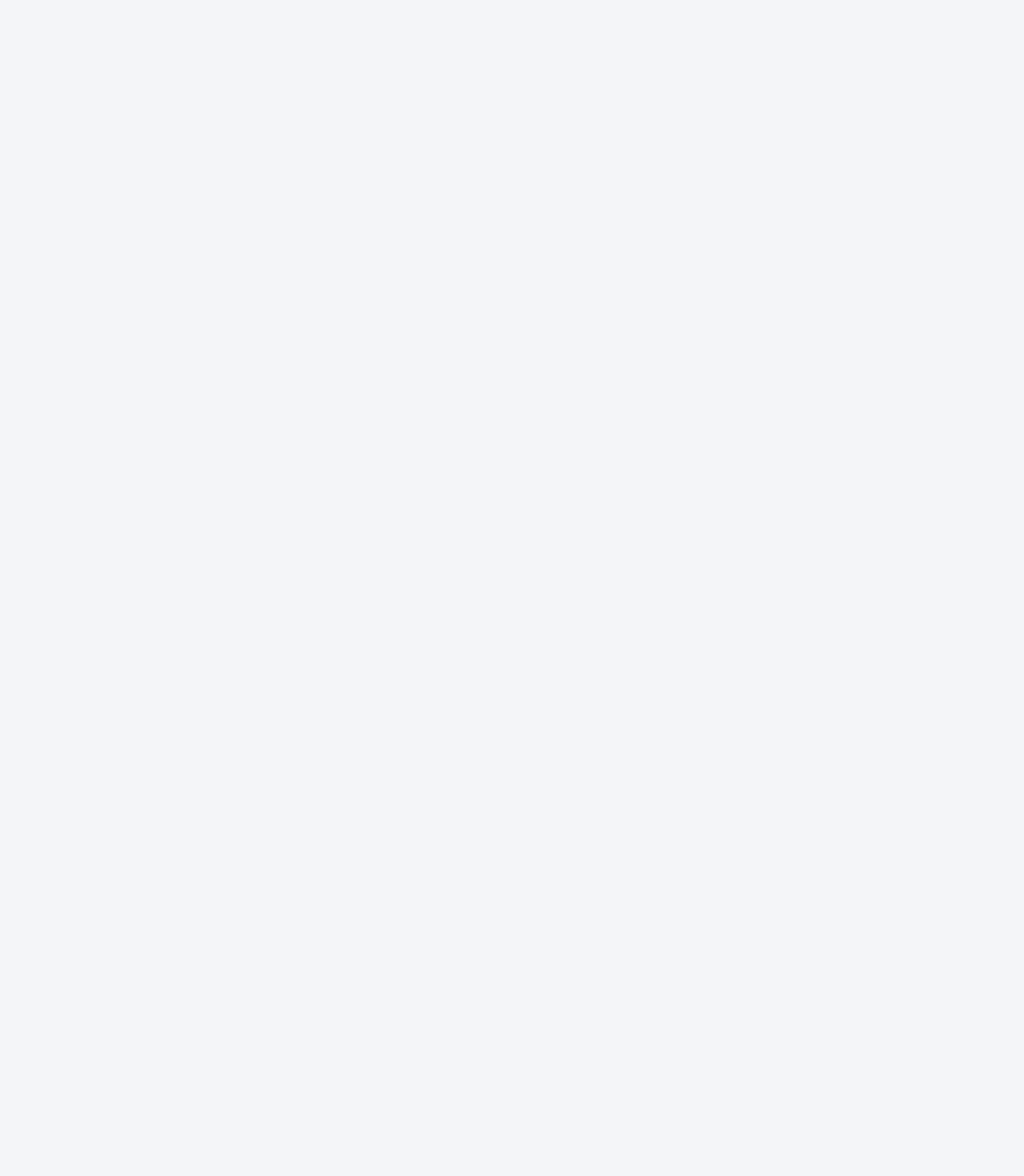
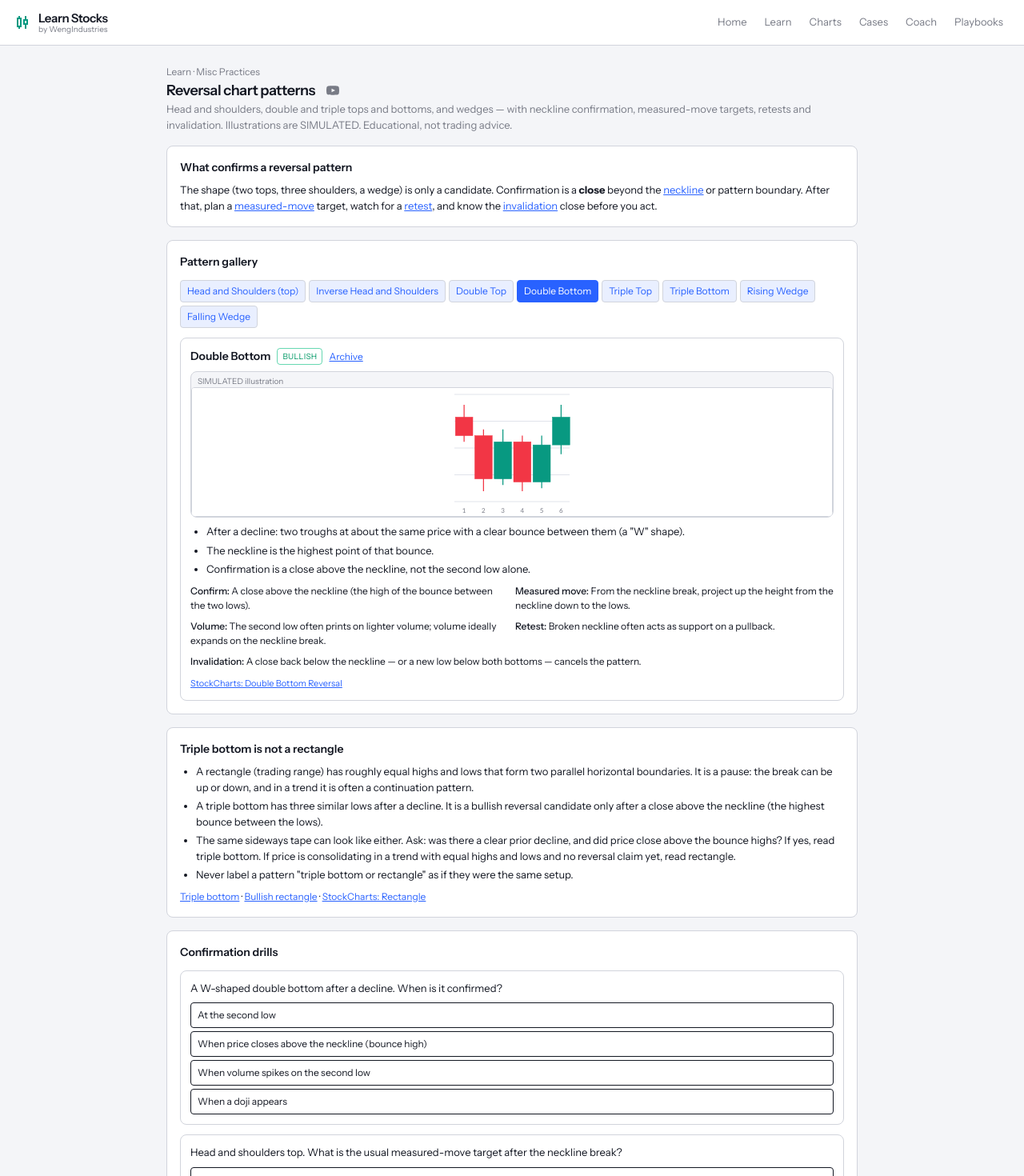
Before and after one commit to Siphon880gh/Stocks-Trainer, a React (Vite) app: page /practice/reversal-charts in a window 1280 px wide. Before the commit this address had no page. Shown: the top 1470 px of the page at 80% size. Before the commit the page ends 800 px from the top, so only its background shows below. Built offline with nearby package versions, Linux system fonts and the light colour scheme.

Commit message:
Add the reversal chart patterns practice page.

```diff
--- a/src/App.tsx
+++ b/src/App.tsx
@@ -27,6 +27,7 @@ import PracticeNewsBiases from "./pages/practice/NewsBiases";
 import PracticeAlgoTrading from "./pages/practice/AlgoTrading";
 import PracticeChartingApps from "./pages/practice/ChartingApps";
 import PracticeCryptoCandles from "./pages/practice/CryptoCandles";
+import PracticeReversalCharts from "./pages/practice/ReversalCharts";
 import Cases from "./pages/Cases";
 import CasePlayer from "./pages/CasePlayer";
 import Coach from "./pages/Coach";
@@ -85,6 +86,7 @@ export default function App() {
           <Route path="practice/algo-trading" element={<PracticeAlgoTrading />} />
           <Route path="practice/charting-apps" element={<PracticeChartingApps />} />
           <Route path="practice/crypto-candles" element={<PracticeCryptoCandles />} />
+          <Route path="practice/reversal-charts" element={<PracticeReversalCharts />} />
           <Route path="cases" element={<Cases />} />
           <Route path="cases/:caseId" element={<CasePlayer />} />
           <Route path="coach" element={<Coach />} />
--- a/src/pages/Training.tsx
+++ b/src/pages/Training.tsx
@@ -172,6 +172,7 @@ export default function Training() {
                   g.id === "algo-trading" ||
                   g.id === "charting-apps" ||
                   g.id === "crypto-candles" ||
+                  g.id === "reversal-charts" ||
                   g.id === "equity-patterns" ||
                   g.id === "equity-literacy" ||
                   g.id === "financial-literacy" ||
--- /dev/null
+++ b/src/pages/practice/ReversalCharts.tsx
@@ -0,0 +1,145 @@
+import { useState } from "react";
+import { Link } from "react-router-dom";
+import PracticeShell from "../../components/PracticeShell";
+import CandlestickChart from "../../components/CandlestickChart";
+import { markMiscPracticeDone } from "../../lib/miscPractices";
+import { PATTERN_OHLC } from "../../lib/ohlcData";
+import {
+  CONFIRM_DRILLS, RECTANGLE_VS_TRIPLE, REVERSAL_PATTERNS, SRC, type RevId,
+} from "../../lib/reversalCharts";
+import { cn } from "../../lib/utils";
+
+const term = (id: string, label: string) => (
+  <Link to={`/archive?tab=literacy&open=${id}`} className="text-primary underline">{label}</Link>
+);
+
+/** /practice/reversal-charts: deepen classic reversal chart patterns with neckline, measured move, retest and failure. */
+export default function PracticeReversalCharts() {
+  const [open, setOpen] = useState<RevId | null>("double-bottom");
+  const [picks, setPicks] = useState<Record<string, string>>({});
+  const choose = (id: string, v: string) => {
+    if (picks[id]) return;
+    const next = { ...picks, [id]: v };
+    setPicks(next);
+    if (CONFIRM_DRILLS.every((d) => next[d.id])) markMiscPracticeDone("reversal-charts");
+  };
+  const active = REVERSAL_PATTERNS.find((p) => p.id === open) ?? REVERSAL_PATTERNS[0]!;
+  const bars = PATTERN_OHLC[active.chartKey] ?? [];
+  const right = CONFIRM_DRILLS.filter((d) => picks[d.id] === d.answer).length;
+
+  return (
+    <PracticeShell
+      title="Reversal chart patterns"
+      blurb="Head and shoulders, double and triple tops and bottoms, and wedges — with neckline confirmation, measured-move targets, retests and invalidation. Illustrations are SIMULATED. Educational, not trading advice."
+    >
+      <section className="panel p-4 space-y-2 text-[13px]" data-testid="rev-intro">
+        <p className="font-semibold text-[14px]">What confirms a reversal pattern</p>
+        <p>
+          The shape (two tops, three shoulders, a wedge) is only a candidate. Confirmation is a{" "}
+          <strong>close</strong> beyond the {term("neckline", "neckline")} or pattern boundary. After that, plan a{" "}
+          {term("measured-move", "measured-move")} target, watch for a {term("pattern-retest", "retest")}, and know the{" "}
+          {term("pattern-invalidation", "invalidation")} close before you act.
+        </p>
+      </section>
+
+      <section className="panel p-4 space-y-3 text-[13px]" data-testid="rev-gallery">
+        <p className="font-semibold text-[14px]">Pattern gallery</p>
+        <div className="flex flex-wrap gap-1">
+          {REVERSAL_PATTERNS.map((p) => (
+            <button
+              key={p.id}
+              type="button"
+              data-rev={p.id}
+              onClick={() => setOpen(p.id)}
+              className={cn(
+                "px-2 py-1 rounded border text-[12px]",
+                open === p.id ? "bg-primary text-white border-primary" : "border-line bg-primary/10 text-primary",
+              )}
+            >
+              {p.name}
+            </button>
+          ))}
+        </div>
+        <div className="panel p-3 space-y-2" data-testid="rev-detail" data-active={active.id}>
+          <div className="flex flex-wrap items-center gap-2">
+            <p className="font-semibold text-[14px]">{active.name}</p>
+            <span className={cn("text-[10px] font-mono uppercase tracking-wide rounded border px-1.5 py-0.5", active.side === "bullish" ? "border-emerald-500/60 text-emerald-600" : "border-rose-500/60 text-rose-600")}>
+              {active.side}
+            </span>
+            <Link to={`/archive?tab=patterns&open=${active.id}`} className="text-[12px] text-primary underline">Archive</Link>
+          </div>
+          {bars.length ? (
+            <div className="rounded-lg bg-background-dark border border-line overflow-hidden">
+              <p className="text-[10px] text-muted px-2 pt-1">SIMULATED illustration</p>
+              <CandlestickChart data={bars} height={160} showScaleControls={false} compact />
+            </div>
+          ) : null}
+          <ul className="list-disc pl-5 space-y-1">
+            {active.recognise.map((r) => <li key={r}>{r}</li>)}
+          </ul>
+          <div className="grid sm:grid-cols-2 gap-2 text-[12px]">
+            <p><span className="font-medium">Confirm: </span>{active.confirm}</p>
+            <p><span className="font-medium">Measured move: </span>{active.measured}</p>
+            <p><span className="font-medium">Volume: </span>{active.volume}</p>
+            <p><span className="font-medium">Retest: </span>{active.retest}</p>
+            <p className="sm:col-span-2"><span className="font-medium">Invalidation: </span>{active.failure}</p>
+          </div>
+          <a href={active.source.url} target="_blank" rel="noopener noreferrer" className="text-[11px] text-primary underline">{active.source.label}</a>
+        </div>
+      </section>
+
+      <section className="panel p-4 space-y-2 text-[13px]" data-testid="rev-rectangle">
+        <p className="font-semibold text-[14px]">{RECTANGLE_VS_TRIPLE.title}</p>
+        <ul className="list-disc pl-5 space-y-1">{RECTANGLE_VS_TRIPLE.points.map((p) => <li key={p}>{p}</li>)}</ul>
+        <p className="text-[12px]">
+          <Link to="/archive?tab=patterns&open=triple-bottom" className="text-primary underline">Triple bottom</Link>
+          {" · "}
+          <Link to="/archive?tab=patterns&open=bullish-rectangle" className="text-primary underline">Bullish rectangle</Link>
+          {" · "}
+          <a href={RECTANGLE_VS_TRIPLE.source.url} target="_blank" rel="noopener noreferrer" className="text-primary underline">{RECTANGLE_VS_TRIPLE.source.label}</a>
+        </p>
+      </section>
+
+      <section className="panel p-4 space-y-3 text-[13px]" data-testid="rev-drills">
+        <p className="font-semibold text-[14px]">Confirmation drills</p>
+        {CONFIRM_DRILLS.map((d) => (
+          <div key={d.id} className="panel p-3 space-y-2" data-drill={d.id}>
+            <p>{d.question}</p>
+            <div className="flex flex-col gap-1">
+              {d.options.map((o) => (
+                <button
+                  key={o}
+                  type="button"
+                  disabled={!!picks[d.id]}
+                  onClick={() => choose(d.id, o)}
+                  className={cn(
+                    "text-left px-2 py-1.5 rounded border text-[12px]",
+                    picks[d.id] === o && o === d.answer && "bg-emerald-500/20 border-emerald-500",
+                    picks[d.id] === o && o !== d.answer && "bg-rose-500/20 border-rose-500",
+                    picks[d.id] && o === d.answer && picks[d.id] !== o && "border-emerald-500/50",
+                  )}
+                >
+                  {o}
+                </button>
+              ))}
+            </div>
+            {picks[d.id] ? <p className="text-[12px]" data-drill-result>{picks[d.id] === d.answer ? "Correct. " : "Not quite. "}{d.why}</p> : null}
+          </div>
+        ))}
+        {CONFIRM_DRILLS.every((d) => picks[d.id]) ? (
+          <p className="font-medium" data-testid="rev-score">{right} / {CONFIRM_DRILLS.length} correct</p>
+        ) : null}
+        <p className="text-[12px]">
+          <Link to="/training?group=reversal-charts&start=1" className="text-primary underline">Learn · Reversal Chart Patterns</Link>
+          {" · "}
+          <Link to="/archive?tab=patterns" className="text-primary underline">Archive</Link>
+        </p>
+        <p className="text-[11px] text-muted space-x-1">
+          Sources: {Object.values(SRC).map((x) => (
+            <a key={x.url} href={x.url} target="_blank" rel="noopener noreferrer" className="text-primary underline">{x.label}</a>
+          ))}
+        </p>
+      </section>
+    </PracticeShell>
+  );
+}
```
Also changed, not shown: 1 other file (tests, documents, lock files or other folders).
